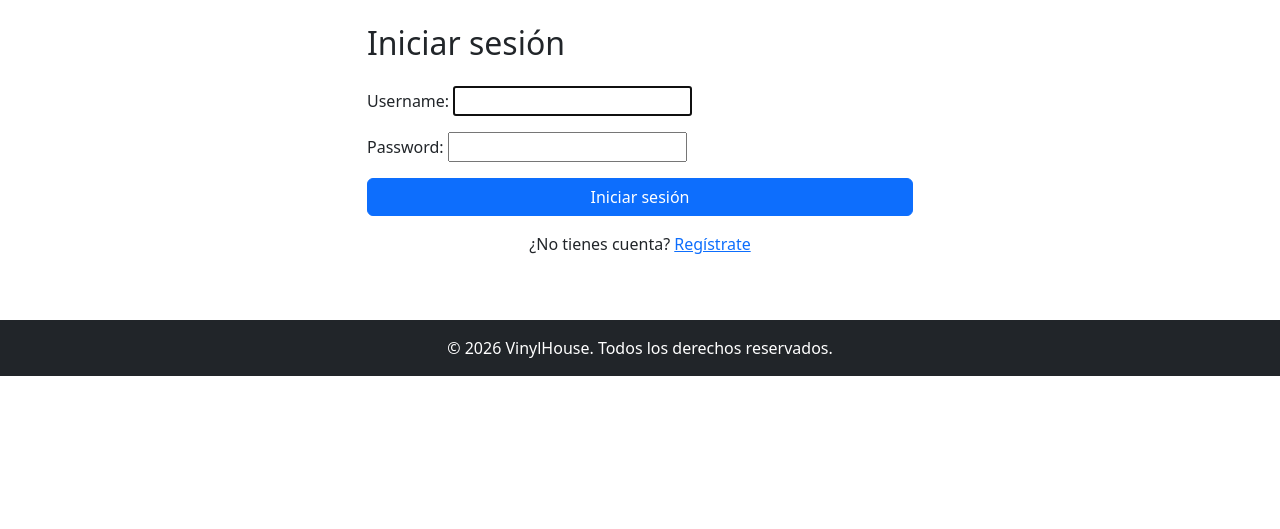
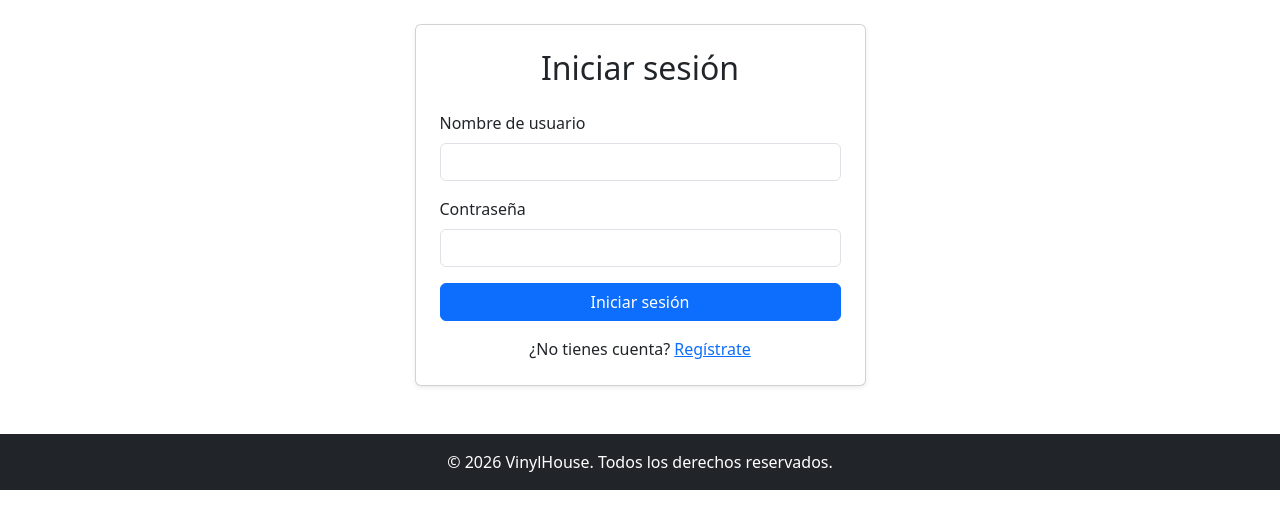
Before and after one commit to jagermeisterx/vinylhouse, a Django app: page /accounts/login/ in a window 1280 px wide. Shown: the part 56-585 px from the top of the page. Run offline with Django 5.2, Linux system fonts and the light colour scheme.

Commit message:
agregada estructura cards en login y creación de usuario

```diff
--- /dev/null
+++ b/accounts/forms.py
@@ -0,0 +1,42 @@
+from django import forms
+from django.contrib.auth.forms import UserCreationForm, AuthenticationForm
+
+
+class LoginForm(AuthenticationForm):
+    username = forms.CharField(
+        label="Nombre de usuario",
+        widget=forms.TextInput(attrs={"class": "form-control"}),
+    )
+    password = forms.CharField(
+        label="Contraseña",
+        widget=forms.PasswordInput(attrs={"class": "form-control"}),
+    )
+
+
+class RegisterForm(UserCreationForm):
+    username = forms.CharField(
+        label="Nombre de usuario",
+        widget=forms.TextInput(attrs={"class": "form-control"}),
+    )
+    password1 = forms.CharField(
+        label="Contraseña",
+        widget=forms.PasswordInput(attrs={"class": "form-control"}),
+    )
+    password2 = forms.CharField(
+        label="Confirmar contraseña",
+        widget=forms.PasswordInput(attrs={"class": "form-control"}),
+    )
+
+    class Meta(UserCreationForm.Meta):
+        fields = ("username",)
+
+    def __init__(self, *args, **kwargs):
+        super().__init__(*args, **kwargs)
+        self.fields["username"].help_text = "Obligatorio. 150 caracteres o menos. Solo letras, dígitos y @/./+/-/_."
+        self.fields["password1"].help_text = (
+            "Tu contraseña no puede ser similar a tu información personal.<br>"
+            "Tu contraseña debe contener al menos 8 caracteres.<br>"
+            "Tu contraseña no puede ser una clave utilizada comúnmente.<br>"
+            "Tu contraseña no puede ser completamente numérica."
+        )
+        self.fields["password2"].help_text = "Repite la misma contraseña para verificar."
--- a/accounts/urls.py
+++ b/accounts/urls.py
@@ -1,9 +1,10 @@
 from django.urls import path
 from django.contrib.auth import views as auth_views
 from . import views
+from .forms import LoginForm
 
 urlpatterns = [
-    path("login/", auth_views.LoginView.as_view(template_name="accounts/login.html"), name="login"),
+    path("login/", auth_views.LoginView.as_view(template_name="accounts/login.html", authentication_form=LoginForm), name="login"),
     path("logout/", auth_views.LogoutView.as_view(), name="logout"),
     path("registro/", views.register, name="register"),
 ]
--- a/accounts/views.py
+++ b/accounts/views.py
@@ -1,14 +1,14 @@
 from django.shortcuts import render, redirect
-from django.contrib.auth.forms import UserCreationForm
 from django.contrib import messages
+from .forms import RegisterForm
 
 def register(request):
     if request.method == "POST":
-        form = UserCreationForm(request.POST)
+        form = RegisterForm(request.POST)
         if form.is_valid():
             form.save()
             messages.success(request, "Cuenta creada correctamente. Ya puedes iniciar sesión.")
             return redirect("login")
     else:
-        form = UserCreationForm()
+        form = RegisterForm()
     return render(request, "accounts/register.html", {"form": form})
--- a/templates/accounts/login.html
+++ b/templates/accounts/login.html
@@ -2,16 +2,28 @@
 
 {% block content %}
 <div class="row justify-content-center">
-    <div class="col-md-6">
-        <h2 class="mb-4">Iniciar sesión</h2>
+    <div class="col-md-5">
+        <div class="card shadow-sm">
+            <div class="card-body p-4">
+                <h2 class="card-title text-center mb-4">Iniciar sesión</h2>
                 <form method="post">
                     {% csrf_token %}
-            {{ form.as_p }}
+                    {% for field in form %}
+                        <div class="mb-3">
+                            <label for="{{ field.id_for_label }}" class="form-label">{{ field.label }}</label>
+                            {{ field }}
+                            {% if field.errors %}
+                                <div class="text-danger small mt-1">{{ field.errors }}</div>
+                            {% endif %}
+                        </div>
+                    {% endfor %}
                     <button type="submit" class="btn btn-primary w-100">Iniciar sesión</button>
                 </form>
-        <p class="mt-3 text-center">
+                <p class="mt-3 text-center mb-0">
                     ¿No tienes cuenta? <a href="{% url 'register' %}">Regístrate</a>
                 </p>
             </div>
         </div>
+    </div>
+</div>
 {% endblock %}
--- a/templates/base.html
+++ b/templates/base.html
@@ -35,7 +35,10 @@
                             </li>
                         {% endif %}
                         <li class="nav-item">
-                            <a class="nav-link" href="{% url 'logout' %}">Cerrar sesión</a>
+                            <form action="{% url 'logout' %}" method="post" class="d-inline">
+                                {% csrf_token %}
+                                <button type="submit" class="nav-link btn btn-link border-0 bg-transparent">Cerrar sesión</button>
+                            </form>
                         </li>
                     {% else %}
                         <li class="nav-item">
--- a/vinylhouse_project/settings.py
+++ b/vinylhouse_project/settings.py
@@ -27,6 +27,8 @@ CSRF_TRUSTED_ORIGINS = [
 ]
 
 SECURE_PROXY_SSL_HEADER = ("HTTP_X_FORWARDED_PROTO", "https")
+
+
 
 
 INSTALLED_APPS = [
```
Also changed, not shown: cart/cart.py (+14 -3 lines), templates/accounts/register.html (+9 -5 lines). Lines whose indentation alone changed are shown as unchanged.
